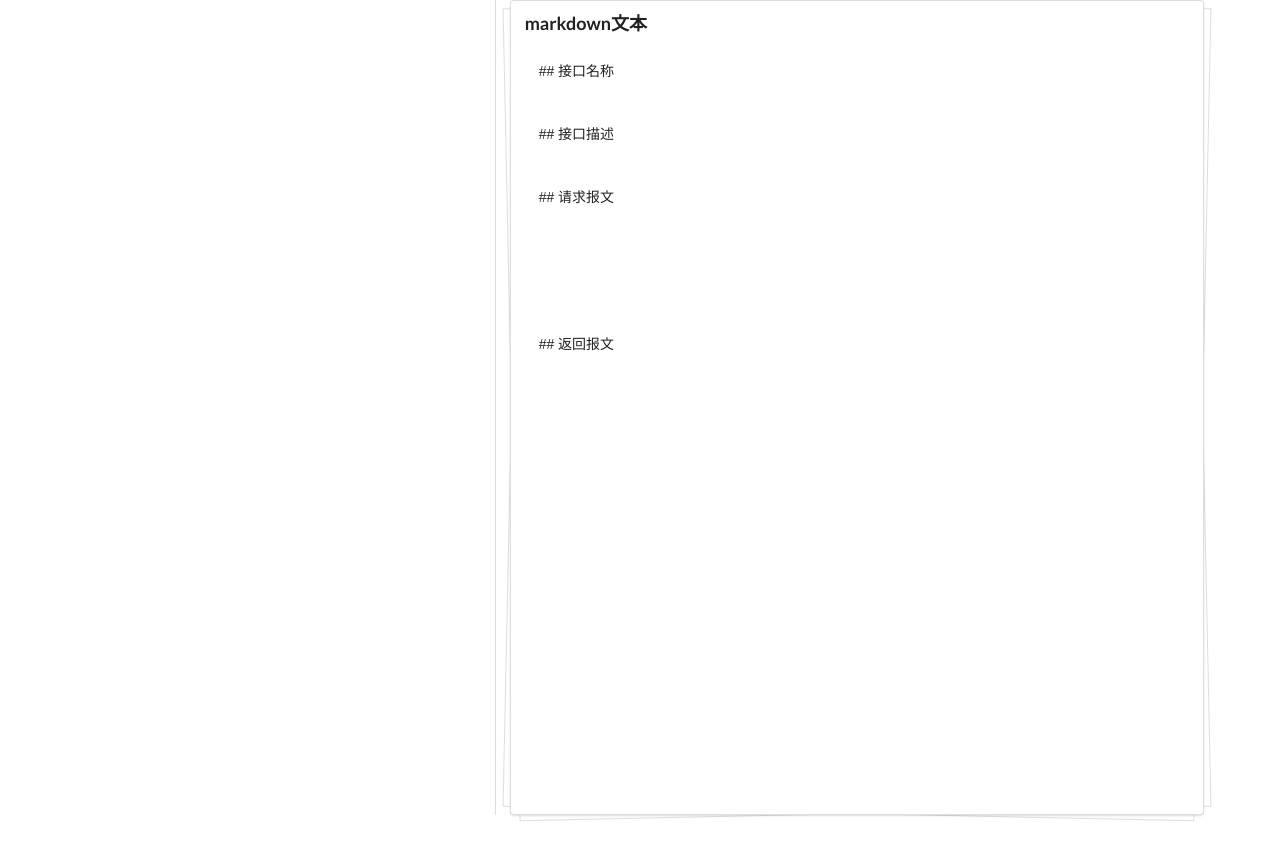
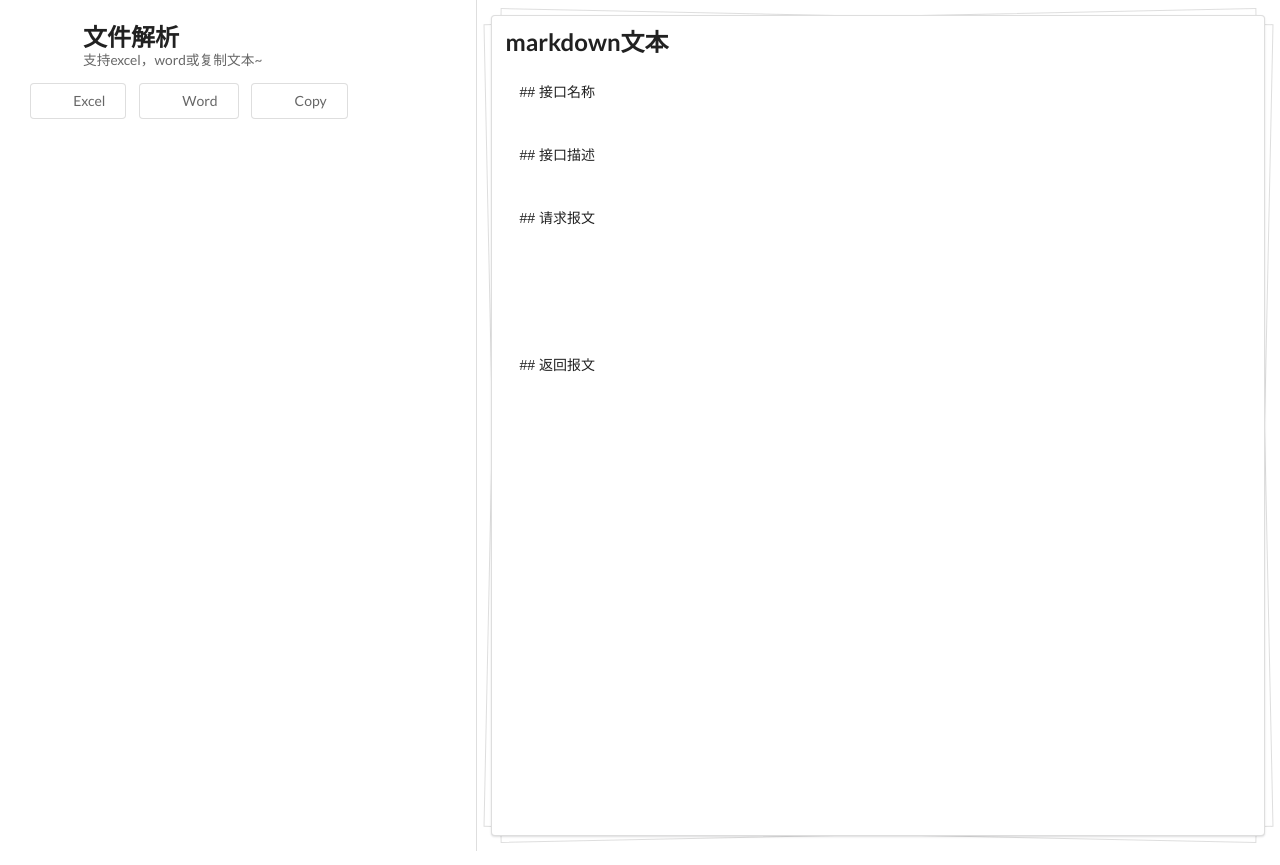
Before and after one commit to gatinul/office-markdown, a website: page view/index.html in a window 1280 px wide. Before the commit the page ends 829 px from the top, so only its background shows below. Drawn offline with Linux system fonts and the light colour scheme; files that its build step writes are made by us from their sources; files whose address does not match are found by name; a web font is replaced by a local one.

Commit message:
:sparkles: Parse Content

```diff
--- a/static/public/css/style.css
+++ b/static/public/css/style.css
@@ -1,7 +1,21 @@
+.column {
+    padding: 15px;
+}
+
 /**
 excel css
 */
-
+/* 覆盖 */
+h2.ui.header .sub.header {
+    font-size: 0.98rem;
+}
+button.basic {
+    margin-right: 10px!important;
+}
+.parser {
+    margin:10px!important;
+    margin-left:30px!important;
+}
 
 /**
 markdown css
@@ -17,4 +31,5 @@ markdown css
 
 .markdown {
     min-height: 800px;
+    margin-right: 15px!important;
 }
--- a/view/index.html
+++ b/view/index.html
@@ -4,22 +4,32 @@
     <meta charset="UTF-8">
     <meta name="viewport" content="width=device-width, initial-scale=1.0">
     <meta http-equiv="X-UA-Compatible" content="ie=edge">
+    <link rel="Shortcut Icon" href="./favicon.ico">
     <link rel="stylesheet" type="text/css" href="build/css/semantic.css">
+    <link rel="stylesheet" type="text/css" href="build/css/animate.min.css">
     <link rel="stylesheet" type="text/css" href="public/css/style.css">
     <title>excel转换</title>
 </head>
 
 <body>
-    <div class="ui container">
+    <div class="ui fluid container">
         <div class="ui divided grid">
             <div class="row">
                 <div class="six wide column">
-                    <h3 class="ui  header">
-                    </h3>
+                    <div class="parser">
+                        <h2 class="ui header">
+                            <i class="file text outline icon"></i>
+                            <div class="content">文件解析 <div class="sub header">支持excel，word或复制文本~</div>
+                            </div>
+                        </h2>
+                        <button class="ui basic button"><i class="file excel outline icon" style="color:green"></i> Excel </button>
+                        <button class="ui basic button"><i class="file word outline icon" ></i> Word </button>
+                        <button class="ui basic button"><i class="file outline icon"></i> Copy </button>
+                    </div>
                 </div>
                 <div class="ten wide column">
                     <div class="ui piled segment markdown">
-                        <h3 class="ui header">markdown文本</h3>
+                        <h2 class="ui header">markdown文本</h2>
                         <div class="ui form">
                             <div class="field">
                                 <textarea class="markdown-textarea"></textarea>
```
Also changed, not shown: static/build/css/animate.min.css (added), 1 other file.
